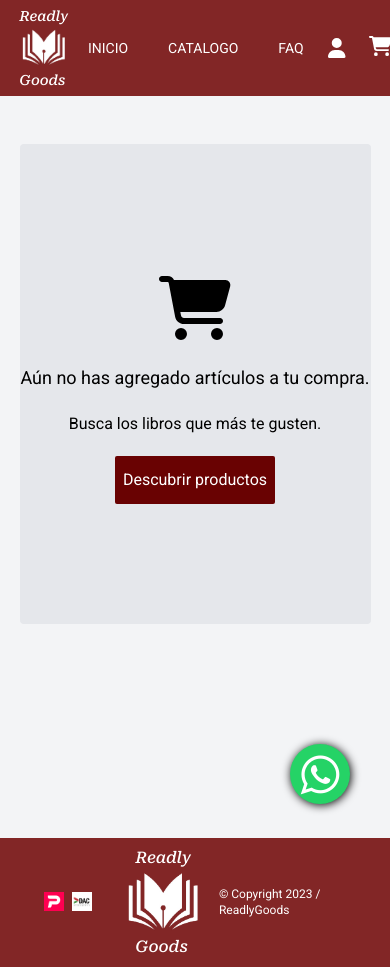
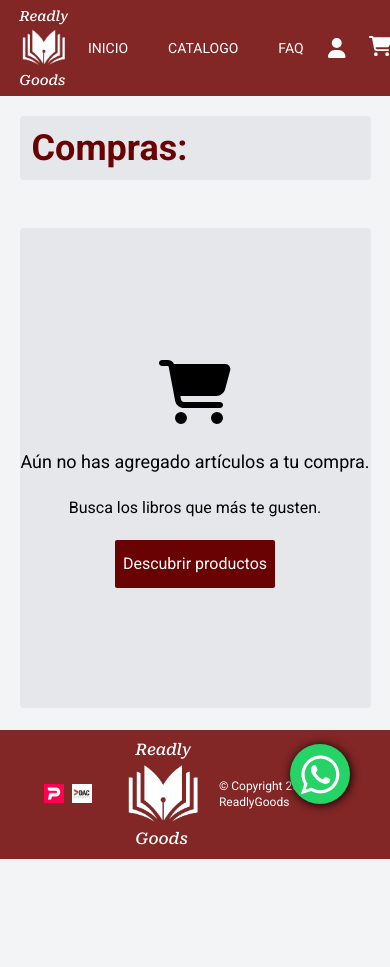
Before and after one commit to No-Country/c15-58-n-react-agregarback, a React (Vite) app in the folder Front/readly-goods/: page /cart in a window 390 px wide. After the commit the page ends 859 px from the top, so only its background shows below. Built offline with nearby package versions, Linux system fonts and the light colour scheme; a web font is replaced by a local one.

Commit message:
update 2 responsive

```diff
--- a/Front/readly-goods/src/components/pages/cart/Cart.jsx
+++ b/Front/readly-goods/src/components/pages/cart/Cart.jsx
@@ -9,11 +9,16 @@ const Cart = () => {
   const { products, deleteAllProducts, deleteProduct,totalPrice } =
     useContext(context);
   const navigate = useNavigate()
+const handleClick =() => {
+  alert('Compra exitosa')
+}
+
   return (
-    <main className="w-full min-h-[calc(100vh-150px)] ">
+    <main className="w-full min-h-[calc(100vh-230px)] ">
       <div className="w-[90%] sm:w-[80%] md:w-[75%] lg:w-[65%] m-auto">
+        <h1 className="text-4xl p-3 mt-5 bg-gray-200 rounded text-[#690202] font-bold ">Compras:</h1>
         {products.length > 0 ? (
-          <div className="w-full my-10">
+          <div className="w-full my-5">
           <div className="bg-[#525252] text-white p-2 rounded-t">
             <h1 className="text-2xl ">Detalle de pedido</h1>
           </div>
@@ -46,11 +51,11 @@ const Cart = () => {
 
             </div>
             <div className="flex flex-row items-end justify-end w-full">
-            <button onClick={console.log(products)} className="py-3 px-2 mt-5 text-white transition-colors bg-[#690202] rounded-sm hover:bg-[#262525]">IR AL METODO DE PAGO</button>
+            <button onClick={handleClick} className="py-3 px-2 mt-5 text-white transition-colors bg-[#690202] rounded-sm hover:bg-[#262525]">IR AL METODO DE PAGO</button>
             </div>
           </div>
         ) : (
-          <div className="flex items-center justify-center w-full h-[30rem] rounded mt-12 mb-0 bg-gray-200">
+          <div className="flex items-center justify-center w-full h-[30rem] rounded my-12  bg-gray-200">
             <div className="flex flex-col items-center justify-center py-5">
             <FontAwesomeIcon className="h-16 py-3" icon={faCartShopping} />
               <span className="mb-2 text-lg py-3">Aún no has agregado artículos a tu compra.</span>
```
